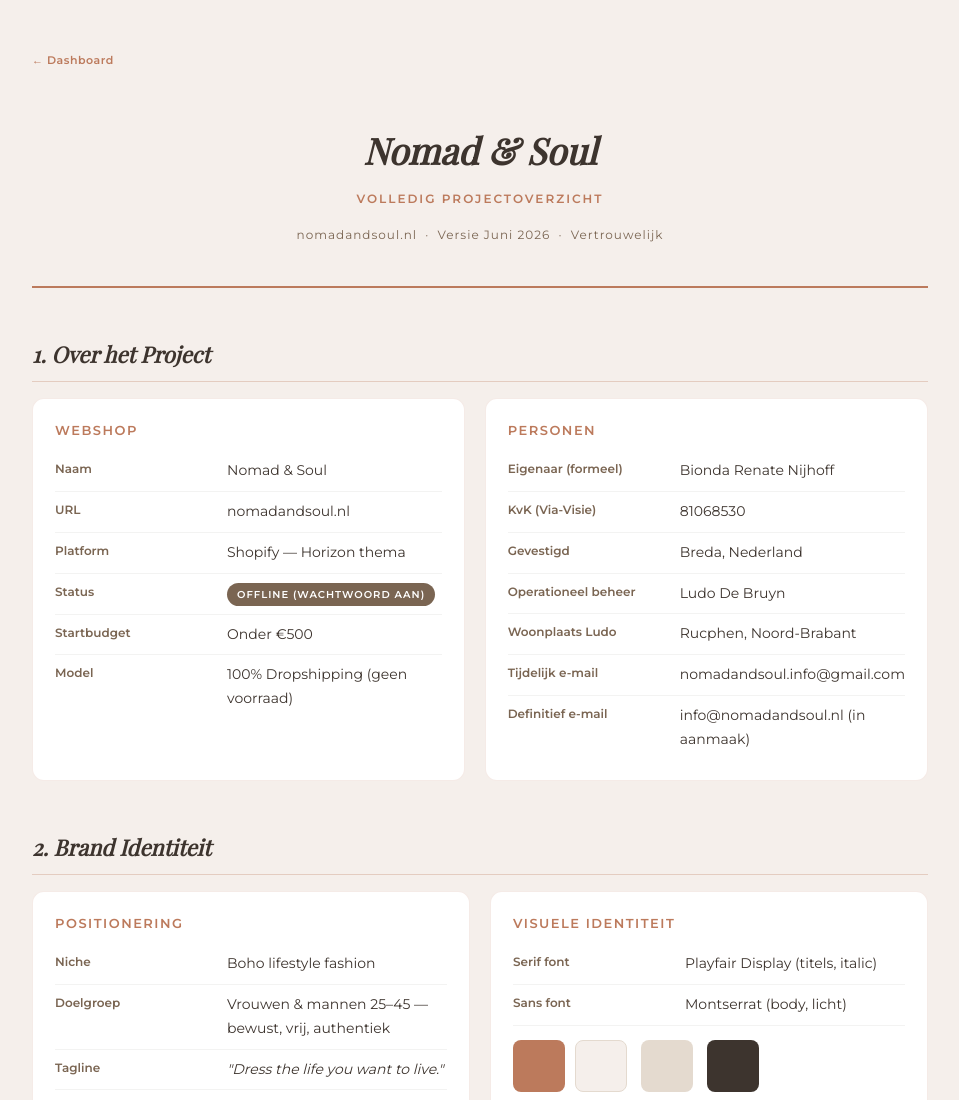
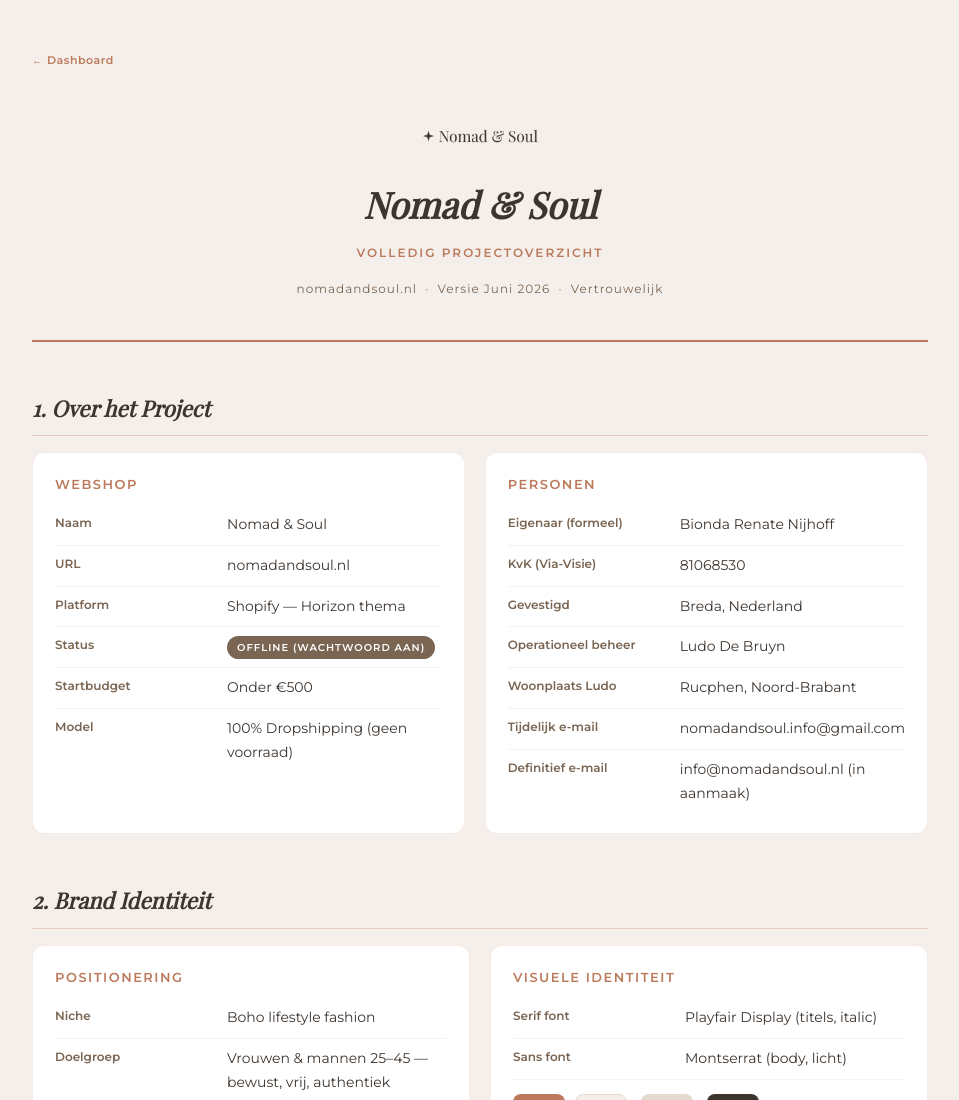
Before and after one commit to nomadandsoul/nomad-curator, a plain HTML site: page nomad-soul-projectoverzicht.html in a window 1280 px wide. Shown: the top 1100 px of the page, without its empty margins (160-1119 px from the left). Drawn offline with nearby package versions, Linux system fonts and the light colour scheme; a web font is replaced by a local one.

Commit message:
Huisstijl update: gradient hoofding, logo overal, sfeerfoto

```diff
--- a/nomad-soul-projectoverzicht.html
+++ b/nomad-soul-projectoverzicht.html
@@ -99,6 +99,7 @@
   <a href="index.html" style="display:inline-flex;align-items:center;gap:5px;color:#BC7A5C;text-decoration:none;font-size:11px;font-weight:600;letter-spacing:0.5px;">← Dashboard</a>
 
   <div class="doc-header">
+    <img src="logo-espresso.png" alt="Nomad & Soul" style="height:32px;width:auto;margin-bottom:14px;">
     <h1>Nomad &amp; Soul</h1>
     <p>Volledig Projectoverzicht</p>
     <div class="meta">nomadandsoul.nl &nbsp;·&nbsp; Versie Juni 2026 &nbsp;·&nbsp; Vertrouwelijk</div>
```
